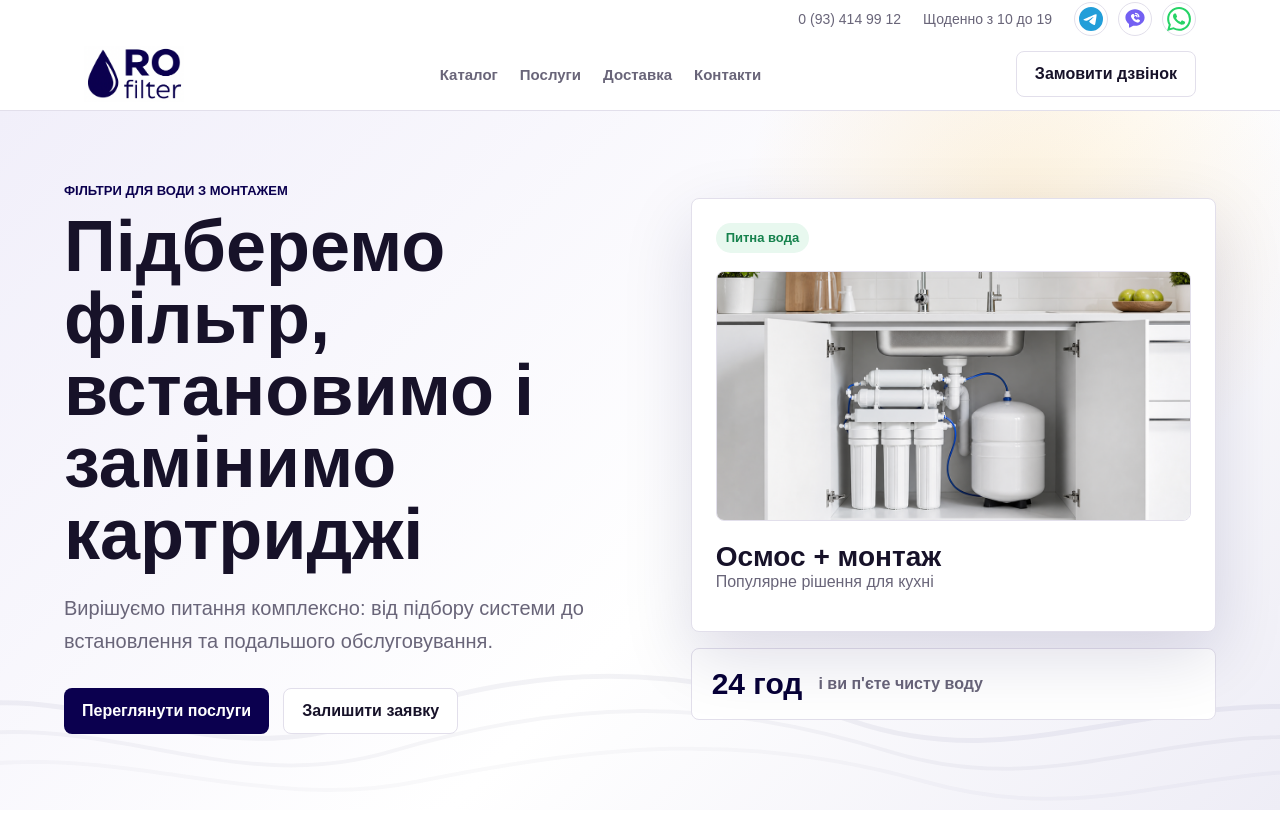
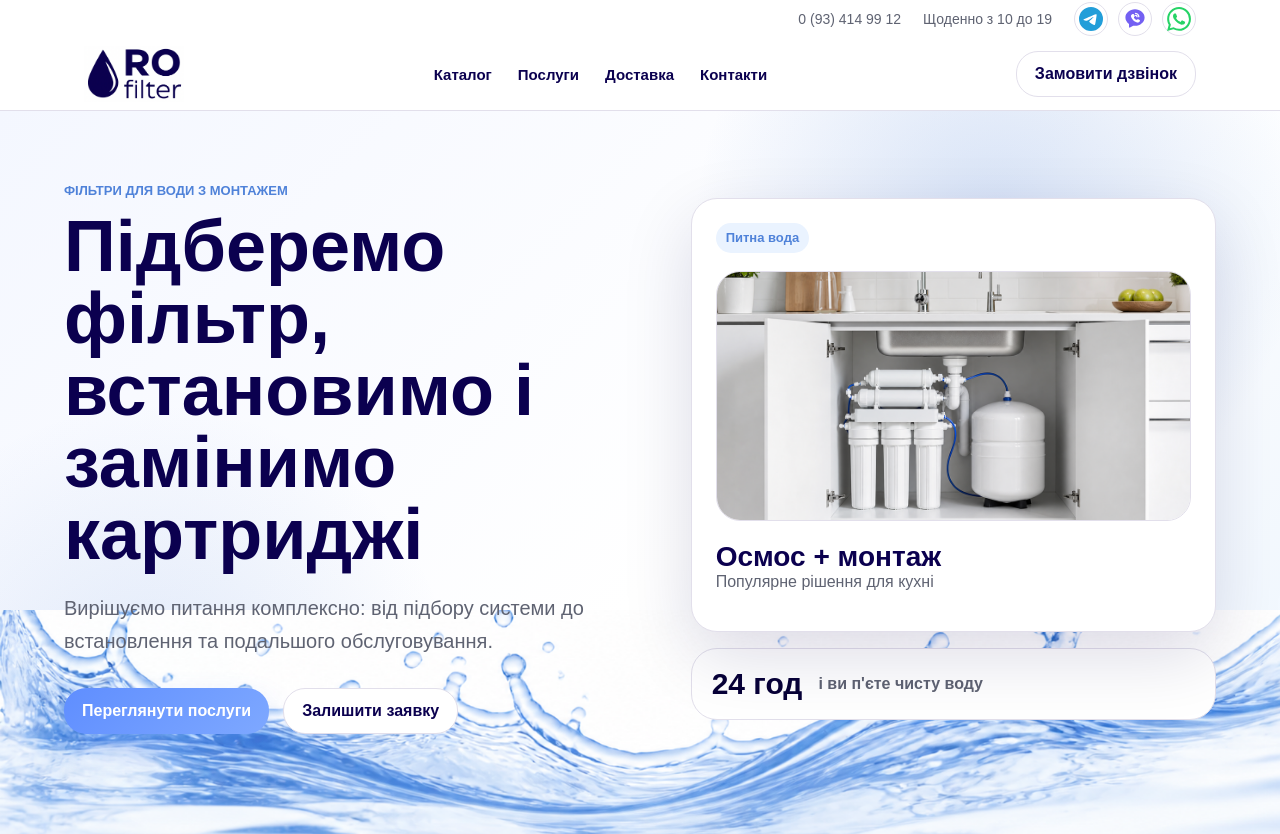
Before and after one commit to Natali-Didenko/ro-filter-site, a Next.js app: page / in a window 1280 px wide. Shown: the top 834 px of the page. Built offline with nearby package versions, Linux system fonts and the light colour scheme.

Commit message:
Update RO filter site design

```diff
--- a/app/globals.css
+++ b/app/globals.css
@@ -1,16 +1,25 @@
 :root {
-  --bg: #f7f6fb;
-  --ink: #171229;
-  --muted: #696579;
+  --bg: #f7f8fb;
+  --ink: #0b004f;
+  --muted: #5f6372;
   --line: #e2dfeb;
   --primary: #0b004f;
   --primary-dark: #070037;
+  --sky: #4f82d9;
+  --sky-bright: #5f8eff;
+  --sky-glow: #7ea8ff;
+  --sky-soft: #eaf3ff;
+  --sky-line: rgba(79, 130, 217, 0.24);
   --accent: #f2b84b;
-  --soft: #efedf8;
-  --section-blue: #f3f6ff;
-  --section-warm: #fff8e8;
-  --section-lilac: #efedf8;
+  --soft: #f2f4f8;
+  --section-blue: #f3f7fc;
+  --section-warm: #f7f8fb;
+  --section-lilac: #f2f4f8;
   --white: #ffffff;
+  --radius-button: 22px;
+  --radius-card: 26px;
+  --radius-panel: 24px;
+  --radius-field: 18px;
 }
 
 * {
@@ -140,12 +149,26 @@ main {
 
 .navLinks {
   align-items: center;
-  color: var(--muted);
+  color: var(--primary);
   display: flex;
   font-size: 15px;
   font-weight: 800;
   gap: 22px;
   justify-content: center;
+}
+
+.navLinks a {
+  border-radius: 999px;
+  padding: 8px 2px;
+  transition:
+    color 0.18s ease,
+    text-shadow 0.18s ease;
+}
+
+.navLinks a:hover,
+.navLinks a:focus-visible {
+  color: var(--sky);
+  text-shadow: 0 0 24px rgba(95, 142, 255, 0.24);
 }
 
 .navButton,
@@ -154,7 +177,7 @@ main {
 .submitButton {
   align-items: center;
   border: 0;
-  border-radius: 8px;
+  border-radius: var(--radius-button);
   cursor: pointer;
   display: inline-flex;
   font: inherit;
@@ -173,40 +196,25 @@ main {
 
 .hero {
   background:
-    radial-gradient(circle at 80% 16%, rgba(242, 184, 75, 0.2), transparent 24%),
-    linear-gradient(135deg, #f1effa 0%, #ffffff 58%, #eeedf6 100%);
+    radial-gradient(circle at 78% 16%, rgba(79, 130, 217, 0.24), transparent 26%),
+    radial-gradient(circle at 12% 82%, rgba(79, 130, 217, 0.16), transparent 24%),
+    linear-gradient(135deg, #f4f7ff 0%, #ffffff 56%, #eef6ff 100%);
   overflow: hidden;
-  padding: 72px clamp(18px, 5vw, 72px) 76px;
+  padding: 72px clamp(18px, 5vw, 72px) 106px;
   position: relative;
 }
 
-.heroWaves {
+.hero::after {
+  background: url("./hero-water-bg.png") bottom center / 100% auto no-repeat;
   bottom: 0;
-  fill: none;
-  height: 190px;
+  content: "";
+  height: 230px;
   left: 0;
-  opacity: 0.62;
+  opacity: 0.96;
   pointer-events: none;
   position: absolute;
   width: 100%;
   z-index: 0;
-}
-
-.heroWaves path {
-  stroke: rgba(11, 0, 79, 0.08);
-  stroke-linecap: round;
-  stroke-width: 5;
-  vector-effect: non-scaling-stroke;
-}
-
-.heroWaves path:nth-child(2) {
-  stroke: rgba(11, 0, 79, 0.06);
-  stroke-width: 4;
-}
-
-.heroWaves path:nth-child(3) {
-  stroke: rgba(11, 0, 79, 0.045);
-  stroke-width: 4;
 }
 
 .heroGrid {
@@ -219,7 +227,7 @@ main {
 }
 
 .eyebrow {
-  color: var(--primary);
+  color: var(--sky);
   font-size: 13px;
   font-weight: 900;
   letter-spacing: 0;
@@ -235,6 +243,7 @@ p {
 }
 
 h1 {
+  color: var(--primary);
   font-size: clamp(42px, 6vw, 72px);
   line-height: 1;
   margin-bottom: 22px;
@@ -242,15 +251,21 @@ h1 {
 }
 
 h2 {
+  color: var(--primary);
   font-size: clamp(30px, 4vw, 46px);
   line-height: 1.08;
   margin-bottom: 14px;
 }
 
 h3 {
+  color: var(--primary);
   font-size: 21px;
   line-height: 1.22;
   margin-bottom: 10px;
+}
+
+h4 {
+  color: var(--primary);
 }
 
 .lead {
@@ -269,13 +284,20 @@ h3 {
 
 .primary,
 .submitButton {
-  background: var(--primary);
+  background: linear-gradient(135deg, var(--sky-bright), var(--sky-glow));
+  box-shadow: 0 14px 30px rgba(95, 142, 255, 0.24);
   color: var(--white);
+  transition:
+    box-shadow 0.18s ease,
+    filter 0.18s ease,
+    transform 0.18s ease;
 }
 
 .primary:hover,
 .submitButton:hover {
-  background: var(--primary-dark);
+  filter: saturate(1.08) brightness(1.02);
+  box-shadow: 0 18px 36px rgba(95, 142, 255, 0.34);
+  transform: translateY(-1px);
 }
 
 .heroPanel {
@@ -293,7 +315,16 @@ h3 {
 .contactBox {
   background: var(--white);
   border: 1px solid var(--line);
-  border-radius: 8px;
+  border-radius: var(--radius-card);
+}
+
+.productCard h3,
+.categoryCard h3,
+.infoItem h3,
+.reviewCard strong,
+.serviceAction h3,
+.offerCard h3 {
+  color: var(--primary);
 }
 
 .heroCard {
@@ -318,11 +349,12 @@ h3 {
 
 .heroStatus,
 .stock {
-  background: #e8f8ef;
-  color: #16824d;
+  background: var(--sky-soft);
+  color: var(--sky);
 }
 
 .heroCard strong {
+  color: var(--primary);
   display: block;
   font-size: 28px;
   margin-top: 20px;
@@ -352,10 +384,10 @@ h3 {
 .productVisual {
   align-items: end;
   background:
-    linear-gradient(180deg, rgba(11, 0, 79, 0.07), rgba(11, 0, 79, 0)),
-    #faf9fd;
+    linear-gradient(180deg, rgba(79, 130, 217, 0.1), rgba(79, 130, 217, 0)),
+    #fbfdff;
   border: 1px solid var(--line);
-  border-radius: 8px;
+  border-radius: var(--radius-panel);
   display: flex;
   height: 190px;
   justify-content: center;
@@ -369,9 +401,9 @@ h3 {
 }
 
 .heroProductImage {
-  background: #faf9fd;
+  background: #fbfdff;
   border: 1px solid var(--line);
-  border-radius: 8px;
+  border-radius: var(--radius-panel);
   height: 250px;
   margin: 18px 0;
   overflow: hidden;
@@ -390,7 +422,7 @@ h3 {
     linear-gradient(180deg, rgba(11, 0, 79, 0.07), rgba(11, 0, 79, 0)),
     #faf9fd;
   border: 1px solid var(--line);
-  border-radius: 8px;
+  border-radius: var(--radius-panel);
   display: flex;
   height: 190px;
   justify-content: center;
@@ -514,13 +546,18 @@ h3 {
 .productsSection {
   --section-bg: var(--section-blue);
   background:
-    linear-gradient(180deg, rgba(255, 255, 255, 0.74), rgba(255, 255, 255, 0)),
+    radial-gradient(circle at 12% 0%, rgba(79, 130, 217, 0.12), transparent 30%),
+    linear-gradient(180deg, rgba(255, 255, 255, 0.78), rgba(255, 255, 255, 0)),
     var(--section-blue);
 }
 
 .serviceBand {
-  --section-bg: #fbfbff;
-  background: #fbfbff;
+  --section-bg: #eaf3ff;
+  background:
+    radial-gradient(circle at 8% 0%, rgba(79, 130, 217, 0.2), transparent 30%),
+    radial-gradient(circle at 92% 100%, rgba(11, 0, 79, 0.08), transparent 26%),
+    linear-gradient(180deg, rgba(255, 255, 255, 0.66), rgba(255, 255, 255, 0)),
+    #eaf3ff;
 }
 
 #delivery {
@@ -608,10 +645,10 @@ h3 {
 
 .categoryMark {
   align-items: center;
-  background: #efedf8;
-  border: 1px solid rgba(11, 0, 79, 0.14);
-  border-radius: 14px;
-  color: var(--primary-dark);
+  background: var(--sky-soft);
+  border: 1px solid var(--sky-line);
+  border-radius: 999px;
+  color: var(--primary);
   display: inline-flex;
   height: 42px;
   justify-content: center;
@@ -650,8 +687,8 @@ h3 {
 }
 
 .catalogCard:hover {
-  border-color: rgba(11, 0, 79, 0.24);
-  box-shadow: 0 18px 42px rgba(11, 0, 79, 0.1);
+  border-color: var(--sky-line);
+  box-shadow: 0 18px 42px rgba(95, 142, 255, 0.16);
   transform: translateY(-2px);
 }
 
@@ -672,10 +709,10 @@ h3 {
 .catalogImageFrame {
   align-items: center;
   background:
-    linear-gradient(180deg, rgba(11, 0, 79, 0.07), rgba(11, 0, 79, 0)),
-    #faf9fd;
+    linear-gradient(180deg, rgba(79, 130, 217, 0.12), rgba(79, 130, 217, 0)),
+    #fbfdff;
   border: 1px solid var(--line);
-  border-radius: 8px;
+  border-radius: var(--radius-panel);
   display: flex;
   height: 156px;
   justify-content: center;
@@ -704,8 +741,8 @@ h3 {
 }
 
 .productBadge {
-  background: #fff4d9;
-  color: #9b650c;
+  background: var(--sky-soft);
+  color: var(--sky);
   left: 28px;
   position: absolute;
   top: 28px;
@@ -736,14 +773,26 @@ h3 {
 }
 
 .priceBlock strong {
+  color: var(--primary);
   font-size: 20px;
 }
 
 .smallButton {
-  background: var(--ink);
+  background: linear-gradient(135deg, var(--sky-bright), var(--sky-glow));
+  box-shadow: 0 12px 26px rgba(95, 142, 255, 0.22);
   color: var(--white);
   min-height: 42px;
   padding: 0 16px;
+  transition:
+    box-shadow 0.18s ease,
+    filter 0.18s ease,
+    transform 0.18s ease;
+}
+
+.smallButton:hover {
+  filter: saturate(1.08) brightness(1.02);
+  box-shadow: 0 16px 32px rgba(95, 142, 255, 0.32);
+  transform: translateY(-1px);
 }
 
 .modalOverlay {
@@ -764,7 +813,7 @@ h3 {
 .orderModal {
   background: var(--white);
   border: 1px solid var(--line);
-  border-radius: 8px;
+  border-radius: 28px;
   box-shadow: 0 30px 90px rgba(20, 35, 33, 0.28);
   max-height: min(760px, 92vh);
   max-width: 760px;
@@ -776,10 +825,10 @@ h3 {
 
 .modalClose {
   align-items: center;
-  background: #efedf8;
-  border: 1px solid var(--line);
+  background: var(--sky-soft);
+  border: 1px solid var(--sky-line);
   border-radius: 50%;
-  color: var(--ink);
+  color: var(--primary);
   cursor: pointer;
   display: flex;
   font-size: 28px;
@@ -808,7 +857,7 @@ h3 {
 
 .optionGroup {
   border: 1px solid var(--line);
-  border-radius: 8px;
+  border-radius: var(--radius-panel);
   display: grid;
   gap: 10px;
   grid-column: 1 / -1;
@@ -829,9 +878,9 @@ h3 {
 
 .checkboxOption {
   align-items: flex-start;
-  background: #faf9fd;
-  border: 1px solid var(--line);
-  border-radius: 8px;
+  background: #fbfdff;
+  border: 1px solid var(--sky-line);
+  border-radius: 18px;
   cursor: pointer;
   display: flex;
   flex-direction: row;
@@ -841,7 +890,7 @@ h3 {
 }
 
 .checkboxOption input {
-  accent-color: var(--primary);
+  accent-color: var(--sky);
   flex: 0 0 auto;
   height: 18px;
   margin-top: 1px;
@@ -870,7 +919,7 @@ h3 {
   align-items: center;
   background: var(--white);
   border: 1px solid var(--line);
-  border-radius: 8px;
+  border-radius: var(--radius-card);
   display: grid;
   gap: 18px;
   grid-template-columns: 1fr auto;
@@ -894,7 +943,7 @@ h3 {
 
 .catalogBackLink {
   align-items: center;
-  color: var(--primary);
+  color: var(--sky);
   display: inline-flex;
   font-size: 16px;
   font-weight: 800;
@@ -922,7 +971,7 @@ h3 {
 .catalogProductCard {
   background: var(--white);
   border: 1px solid var(--line);
-  border-radius: 8px;
+  border-radius: var(--radius-card);
   display: grid;
   gap: 28px;
   grid-template-columns: 0.9fr 1.1fr;
@@ -933,10 +982,10 @@ h3 {
   align-items: center;
   align-self: start;
   background:
-    linear-gradient(180deg, rgba(11, 0, 79, 0.07), rgba(11, 0, 79, 0)),
-    #faf9fd;
+    linear-gradient(180deg, rgba(79, 130, 217, 0.12), rgba(79, 130, 217, 0)),
+    #fbfdff;
   border: 1px solid var(--line);
-  border-radius: 8px;
+  border-radius: var(--radius-panel);
   display: grid;
   gap: 14px;
   grid-template-rows: 280px auto;
@@ -963,7 +1012,7 @@ h3 {
 
 .catalogGalleryControls button {
   align-items: center;
-  background: var(--primary);
+  background: var(--sky);
   border: 0;
   border-radius: 50%;
   color: var(--white);
@@ -1000,9 +1049,10 @@ h3 {
 }
 
 .catalogOrderButton {
-  background: var(--primary);
+  background: linear-gradient(135deg, var(--sky-bright), var(--sky-glow));
   border: 0;
-  border-radius: 8px;
+  border-radius: var(--radius-button);
+  box-shadow: 0 14px 30px rgba(95, 142, 255, 0.24);
   color: var(--white);
   cursor: pointer;
   font-size: 17px;
@@ -1010,6 +1060,16 @@ h3 {
   justify-self: start;
   min-height: 52px;
   padding: 0 30px;
+  transition:
+    box-shadow 0.18s ease,
+    filter 0.18s ease,
+    transform 0.18s ease;
+}
+
+.catalogOrderButton:hover {
+  filter: saturate(1.08) brightness(1.02);
+  box-shadow: 0 18px 36px rgba(95, 142, 255, 0.34);
+  transform: translateY(-1px);
 }
 
 .catalogProductDetails {
@@ -1018,9 +1078,9 @@ h3 {
 }
 
 .catalogProductDetails details {
-  border: 1px solid var(--line);
-  border-radius: 8px;
-  background: #faf9fd;
+  border: 1px solid var(--sky-line);
+  border-radius: var(--radius-panel);
+  background: #fbfdff;
   padding: 0;
 }
 
@@ -1102,7 +1162,7 @@ h3 {
 .offerCard {
   background: var(--white);
   border: 1px solid #efd9a7;
-  border-radius: 8px;
+  border-radius: var(--radius-card);
 }
 
 .offerCard h3 {
@@ -1119,9 +1179,13 @@ h3 {
 }
 
 .orderSection {
-  --section-bg: var(--white);
+  --section-bg: #f0f7ff;
   align-items: start;
-  background: var(--white);
+  background:
+    radial-gradient(circle at 86% 12%, rgba(79, 130, 217, 0.18), transparent 28%),
+    radial-gradient(circle at 6% 92%, rgba(79, 130, 217, 0.12), transparent 24%),
+    linear-gradient(180deg, rgba(255, 255, 255, 0.78), rgba(255, 255, 255, 0)),
+    #f0f7ff;
   display: grid;
   gap: 42px;
   grid-template-columns: 0.82fr 1.18fr;
@@ -1169,7 +1233,7 @@ select,
 textarea {
   background: #fbfefe;
   border: 1px solid var(--line);
-  border-radius: 8px;
+  border-radius: var(--radius-field);
   color: var(--ink);
   font: inherit;
   min-height: 48px;
@@ -1184,8 +1248,8 @@ textarea {
 input:focus,
 select:focus,
 textarea:focus {
-  border-color: var(--primary);
-  outline: 3px solid rgba(11, 0, 79, 0.14);
+  border-color: var(--sky);
+  outline: 3px solid rgba(79, 130, 217, 0.18);
 }
 
 .full,
@@ -1204,7 +1268,7 @@ textarea:focus {
 }
 
 .formMessage {
-  border-radius: 8px;
+  border-radius: 18px;
   font-weight: 700;
   margin: 0;
   padding: 14px;
@@ -1224,9 +1288,9 @@ textarea:focus {
 
 .optionCheck {
   align-items: center;
-  background: #faf9fd;
-  border: 1px solid var(--line);
-  border-radius: 8px;
+  background: #fbfdff;
+  border: 1px solid var(--sky-line);
+  border-radius: 18px;
   color: var(--ink);
   cursor: pointer;
   display: flex;
@@ -1237,7 +1301,7 @@ textarea:focus {
 }
 
 .optionCheck input {
-  accent-color: var(--primary);
+  accent-color: var(--sky);
   height: 18px;
   width: 18px;
 }
@@ -1295,17 +1359,13 @@ textarea:focus {
   }
 
   .hero {
-    padding-bottom: 48px;
+    padding-bottom: 82px;
     padding-top: 48px;
   }
 
-  .heroWaves {
-    height: 104px;
-    opacity: 0.48;
-  }
-
-  .heroWaves path {
-    stroke-width: 3;
+  .hero::after {
+    background-size: 180% auto;
+    height: 150px;
   }
 
   h1 {
--- a/app/page.tsx
+++ b/app/page.tsx
@@ -21,8 +21,6 @@ const products: Product[] = [
     requestType: "installation",
     options: [
       { label: "Стандартний монтаж осмосу під мийкою" },
-      { label: "Виведення окремого крана для фільтрованої води" },
-      { label: "Підключення до основного змішувача 3-в-1" },
       { label: "Встановлення змішувачів для осмосу 3 в 1" },
     ],
   },
@@ -196,16 +194,6 @@ export default function Home() {
       </header>
 
       <section className="hero">
-        <svg
-          aria-hidden="true"
-          className="heroWaves"
-          preserveAspectRatio="none"
-          viewBox="0 0 1440 240"
-        >
-          <path d="M-120 128C80 48 210 204 410 128C610 52 760 52 960 128C1160 204 1300 72 1560 120" />
-          <path d="M-120 166C90 86 240 232 440 166C640 100 800 96 1000 166C1200 236 1330 112 1560 158" />
-          <path d="M-120 204C100 130 270 250 470 204C670 158 840 140 1040 204C1240 268 1360 168 1560 196" />
-        </svg>
         <div className="heroGrid">
           <div className="heroCopy">
             <p className="eyebrow">Фільтри для води з монтажем</p>
```
Also changed, not shown: app/api/order/route.ts (+58 -1 lines), index.html (+1 -6 lines), local-preview.html (+1 -6 lines), app/hero-water-bg.png (added).
